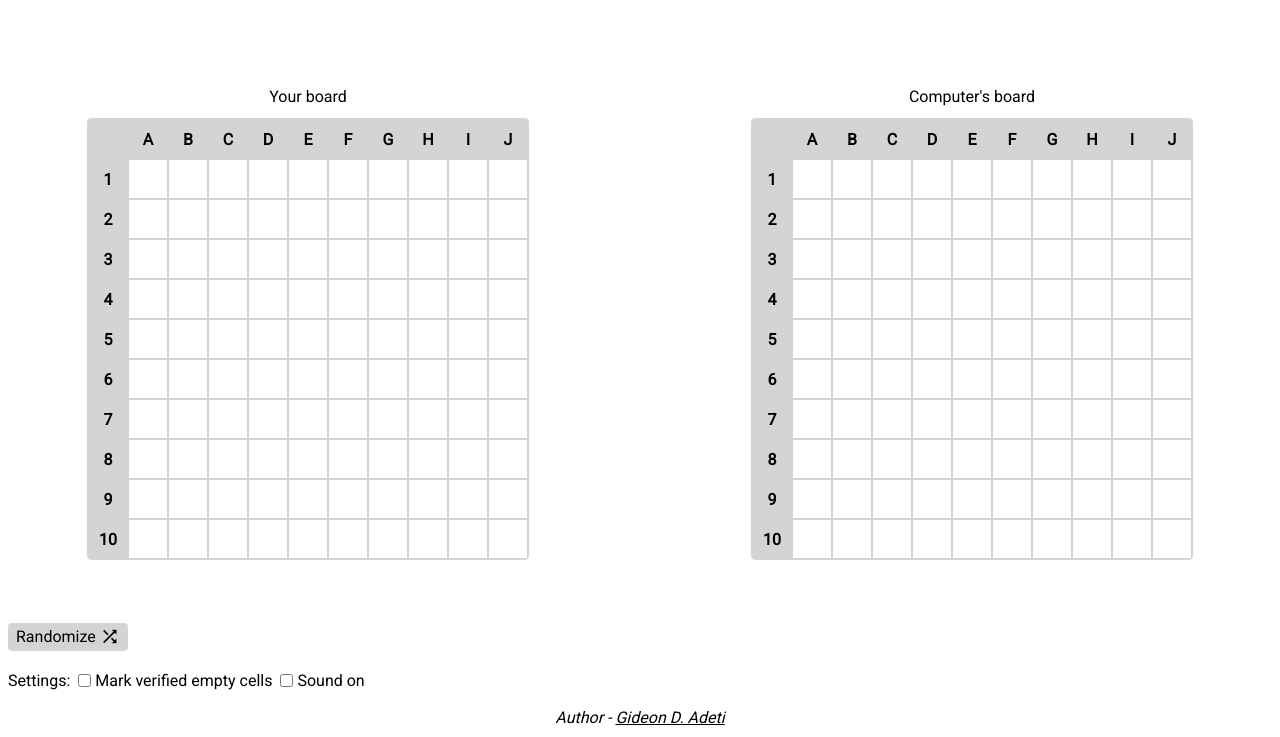
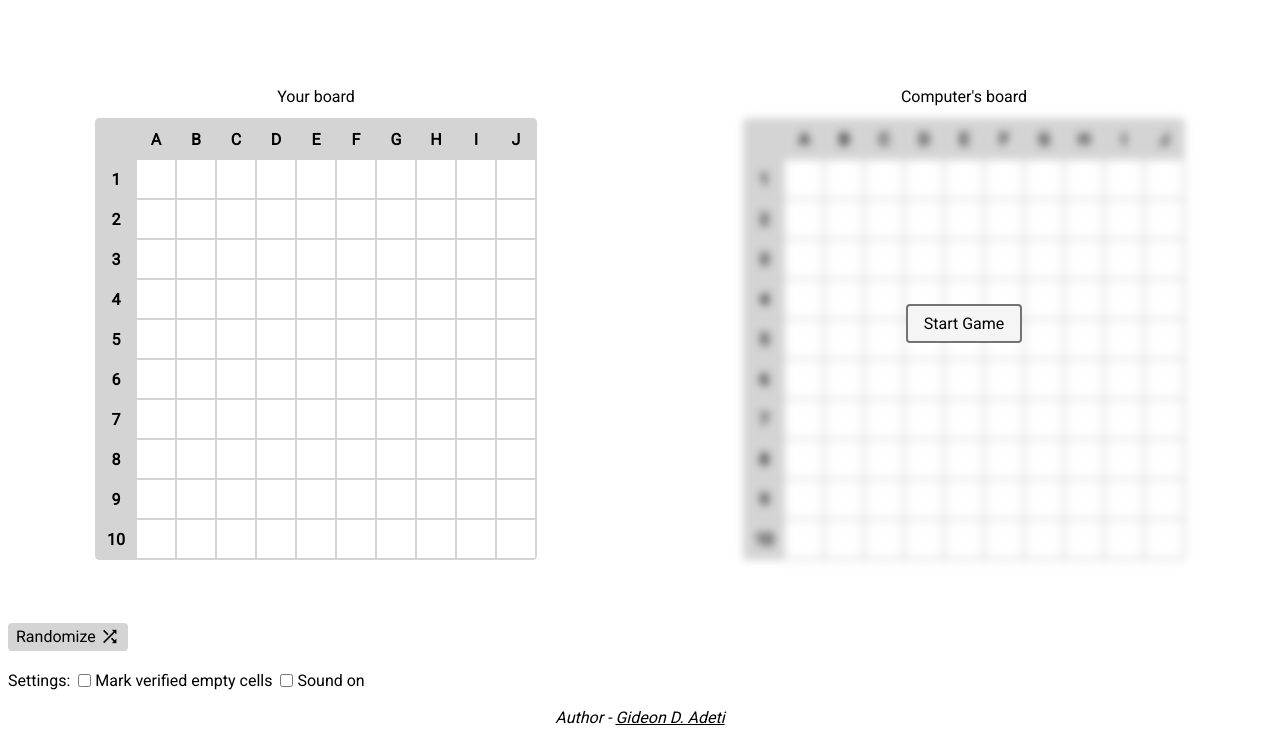
Before and after one commit to Gideon-D-Adeti/battleship, a website built with webpack: page src/index.html in a window 1280 px wide. Shown: the part 63-800 px from the top of the page. Built offline with nearby package versions, Linux system fonts and the light colour scheme.

Commit message:
Implement functionality to blur computer board before game starts

```diff
--- a/src/index.css
+++ b/src/index.css
@@ -76,7 +76,7 @@ main {
 main .gameboards {
     display: grid;
     grid-template-columns: repeat(2, 1fr);
-    gap: var(--x-big);
+    gap: var(--big);
 }
 
 .gameboards>div {
@@ -96,6 +96,33 @@ main .gameboards {
     border-radius: var(--x-small);
 }
 
+.computer {
+    position: relative;
+}
+
+.computer .gameboard {
+    filter: blur(var(--x-small));
+    pointer-events: none;
+}
+
+.start-button {
+    position: absolute;
+    padding: var(--small) var(--normal);
+    cursor: pointer;
+    border: 2px solid var(--neutral-3);
+    background-color: var(--neutral-1);
+    will-change: contents;
+    transition: transform 0.3s;
+}
+
+.start-button:hover {
+    transform: scale(1.05);
+}
+
+.start-button:active {
+    transform: scale(0.95);
+}
+
 .gameboard .cell {
     display: flex;
     justify-content: center;
@@ -111,11 +138,6 @@ main .gameboards {
 
 .cell.player-ship {
     background-color: var(--neutral-3);
-    border: none;
-}
-
-.cell.computer-ship {
-    background-color: var(--neutral-2);
     border: none;
 }
 
--- a/src/index.html
+++ b/src/index.html
@@ -27,6 +27,7 @@
                 <div class="gameboard">
 
                 </div>
+                <button class="start-button">Start Game</button>
             </div>
         </div>
         <div>
```
